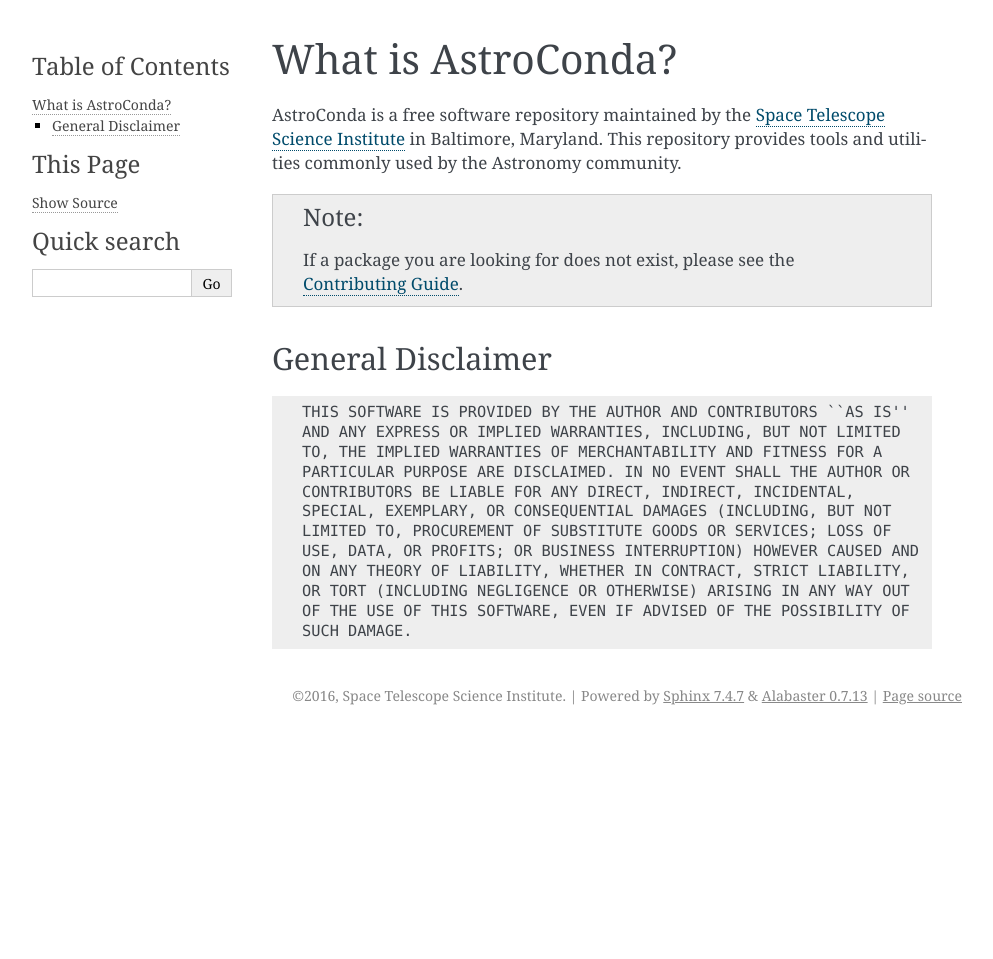
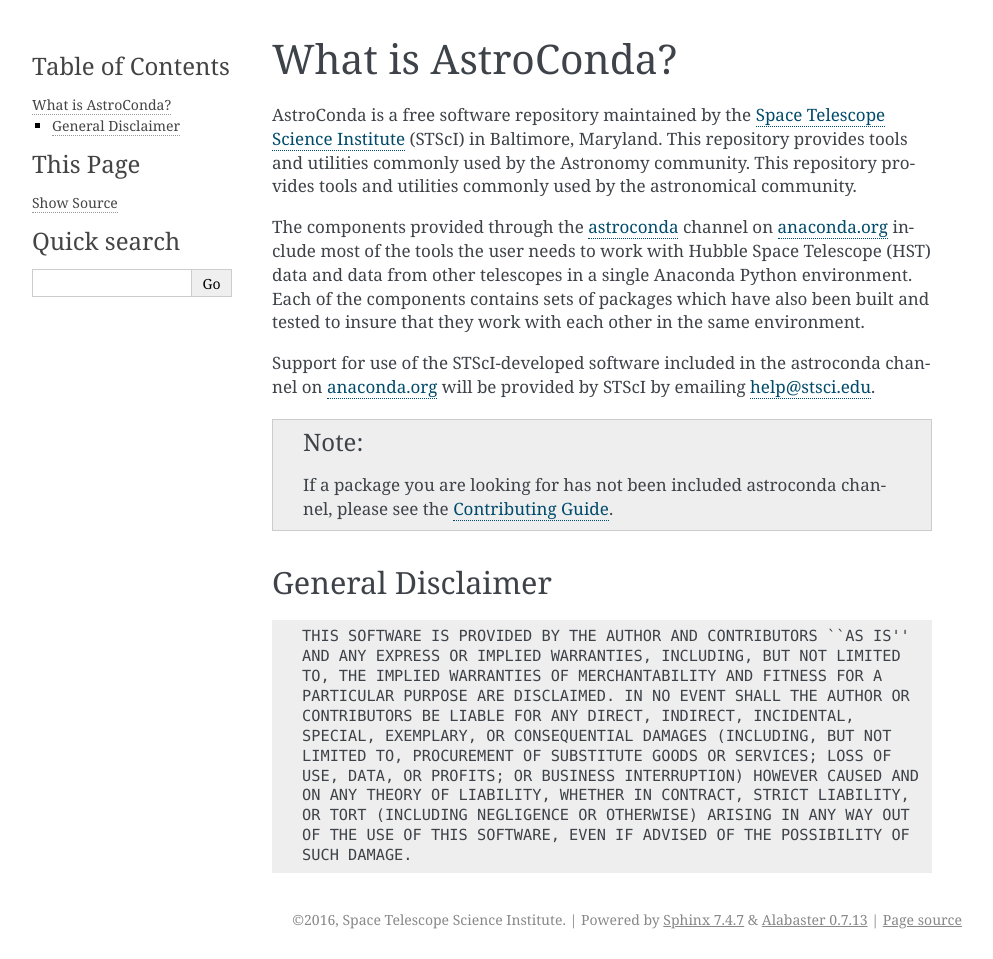
Before and after one commit to jhunkeler/astroconda, a Sphinx documentation site: the page built from source/whatis.rst, in a window 1280 px wide. Shown: the whole page, without its empty margins (148-1141 px from the left). Built offline with Sphinx 7.4.7, drawn with Linux system fonts in a browser that asks for light colours; before the commit the page ends 900 px from its top, so only the background shows below that.

Commit message:
Expand main topic

```diff
--- a/source/whatis.rst
+++ b/source/whatis.rst
@@ -2,12 +2,21 @@
 What is AstroConda?
 *******************
 
-AstroConda is a free software repository maintained by the `Space Telescope Science Institute <http://www.stsci.edu/>`_
+AstroConda is a free software repository maintained by the `Space Telescope Science Institute <http://www.stsci.edu/>`_ (STScI)
 in Baltimore, Maryland. This repository provides tools and utilities commonly used by the Astronomy community.
+This repository provides tools and utilities commonly used by the astronomical community.
+
+The components provided through the `astroconda <http://anaconda.org/astroconda>`_ channel on `anaconda.org <http://anaconda.org>`_
+include most of the tools the user needs to work with Hubble Space Telescope (HST) data and data from other telescopes in
+a single Anaconda Python environment.  Each of the components contains sets of packages which have also been built and tested
+to insure that they work with each other in the same environment.
+
+Support for use of the STScI-developed software included in the astroconda channel on `anaconda.org <http://anaconda.org>`_
+will be provided by STScI by emailing `help@stsci.edu <mailto:help@stsci.edu>`_.
 
 .. note::
 
-    If a package you are looking for does not exist, please see the `Contributing Guide <contributing.html>`_.
+    If a package you are looking for has not been included astroconda channel, please see the `Contributing Guide <contributing.html>`_.
 
 ~~~~~~~~~~~~~~~~~~
 General Disclaimer
```
